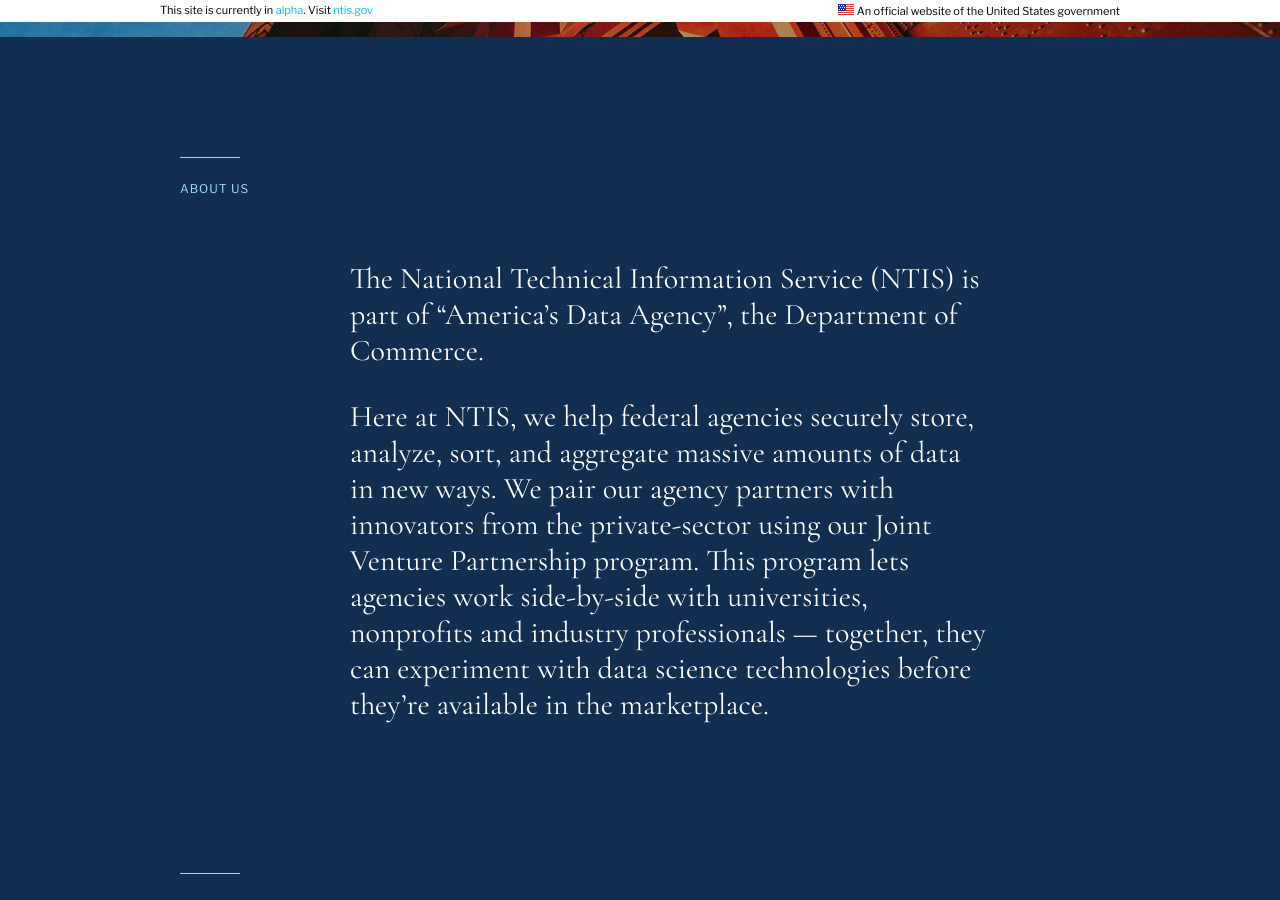
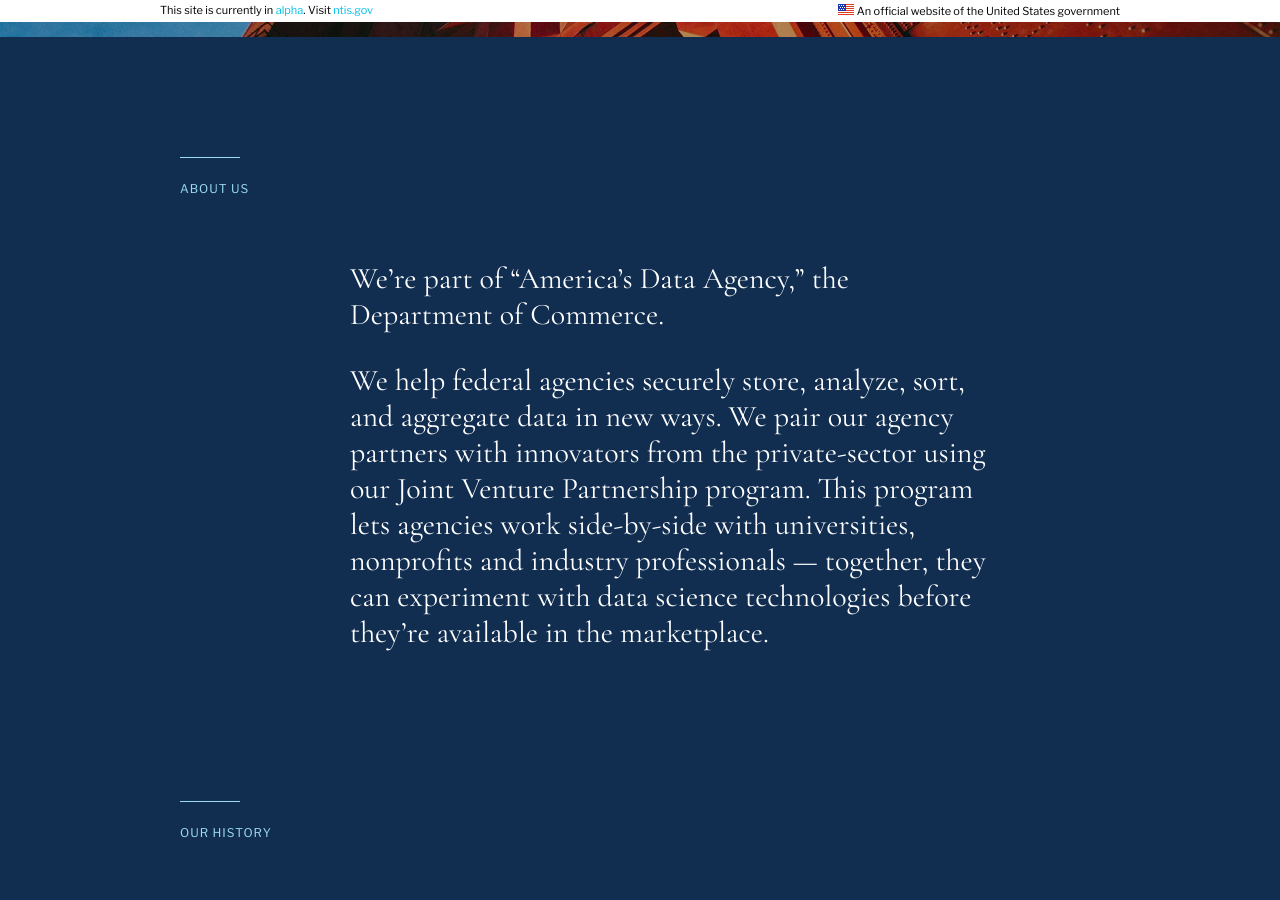
Before and after one commit to 18F/ntis-gov, a Jekyll site: the page built from about_us/index.md, in a window 1280 px wide and 900 px high, scrolled down 503 px. Built offline with Jekyll 4.4.1, drawn with Linux system fonts in a browser that asks for light colours.

Commit message:
Refinements
Keeps page in "we" POV for consistency.

```diff
--- a/about_us/index.md
+++ b/about_us/index.md
@@ -6,9 +6,9 @@
 ---
 <h4>About us</h4>
 
-The National Technical Information Service (NTIS) is part of &ldquo;America’s Data Agency&rdquo;, the Department of Commerce.
+We're part of &ldquo;America’s Data Agency,&rdquo; the Department of Commerce.
 
-Here at NTIS, we help federal agencies securely store, analyze, sort, and aggregate massive amounts of data in new ways. We pair our agency partners with innovators from the private-sector using our Joint Venture Partnership program. This program lets agencies work side-by-side with universities, nonprofits and industry professionals &mdash; together, they can experiment with data science technologies before they’re available in the marketplace.
+We help federal agencies securely store, analyze, sort, and aggregate data in new ways. We pair our agency partners with innovators from the private-sector using our Joint Venture Partnership program. This program lets agencies work side-by-side with universities, nonprofits and industry professionals &mdash; together, they can experiment with data science technologies before they’re available in the marketplace.
 
 #### Our history
 
```
